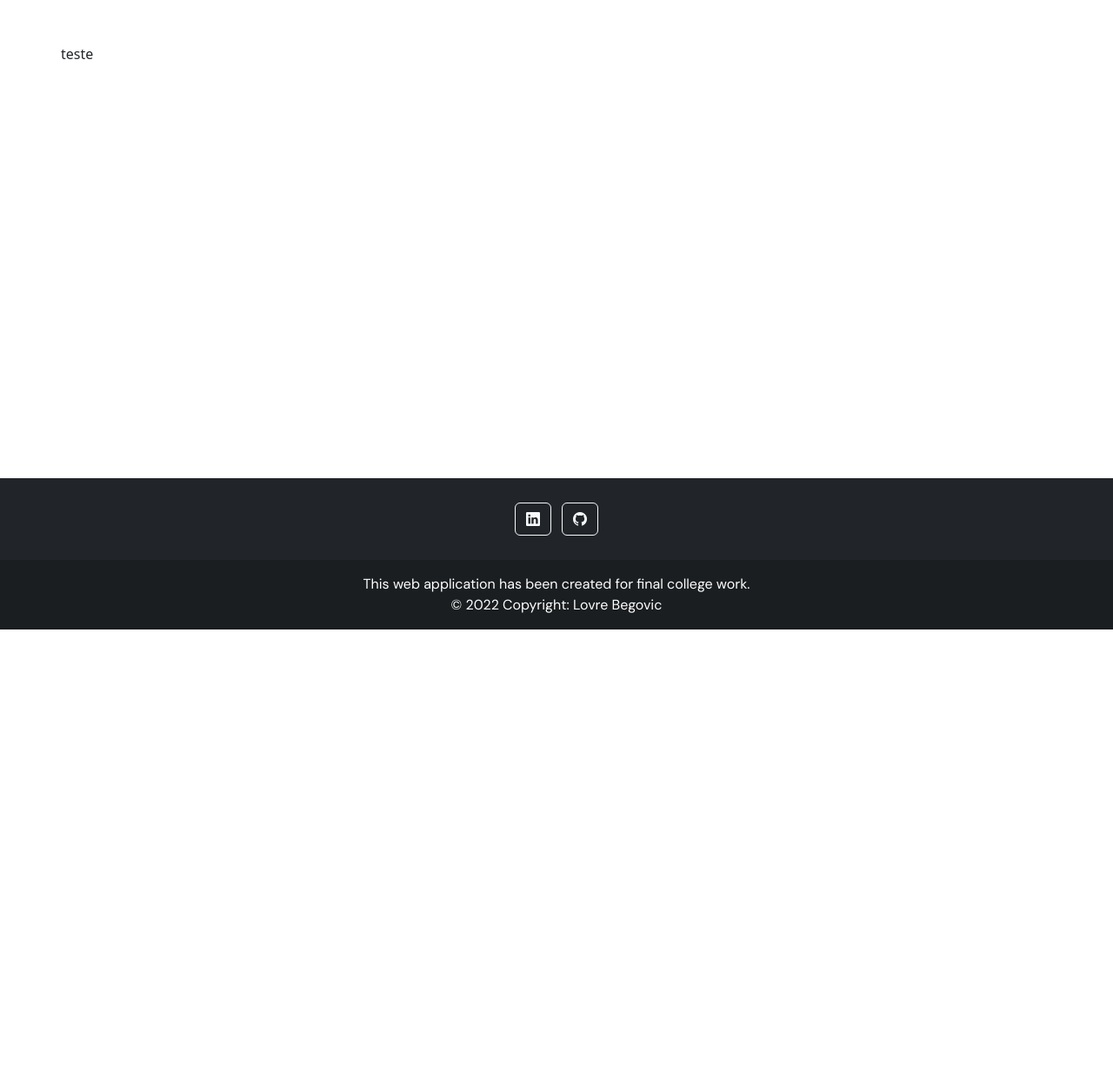
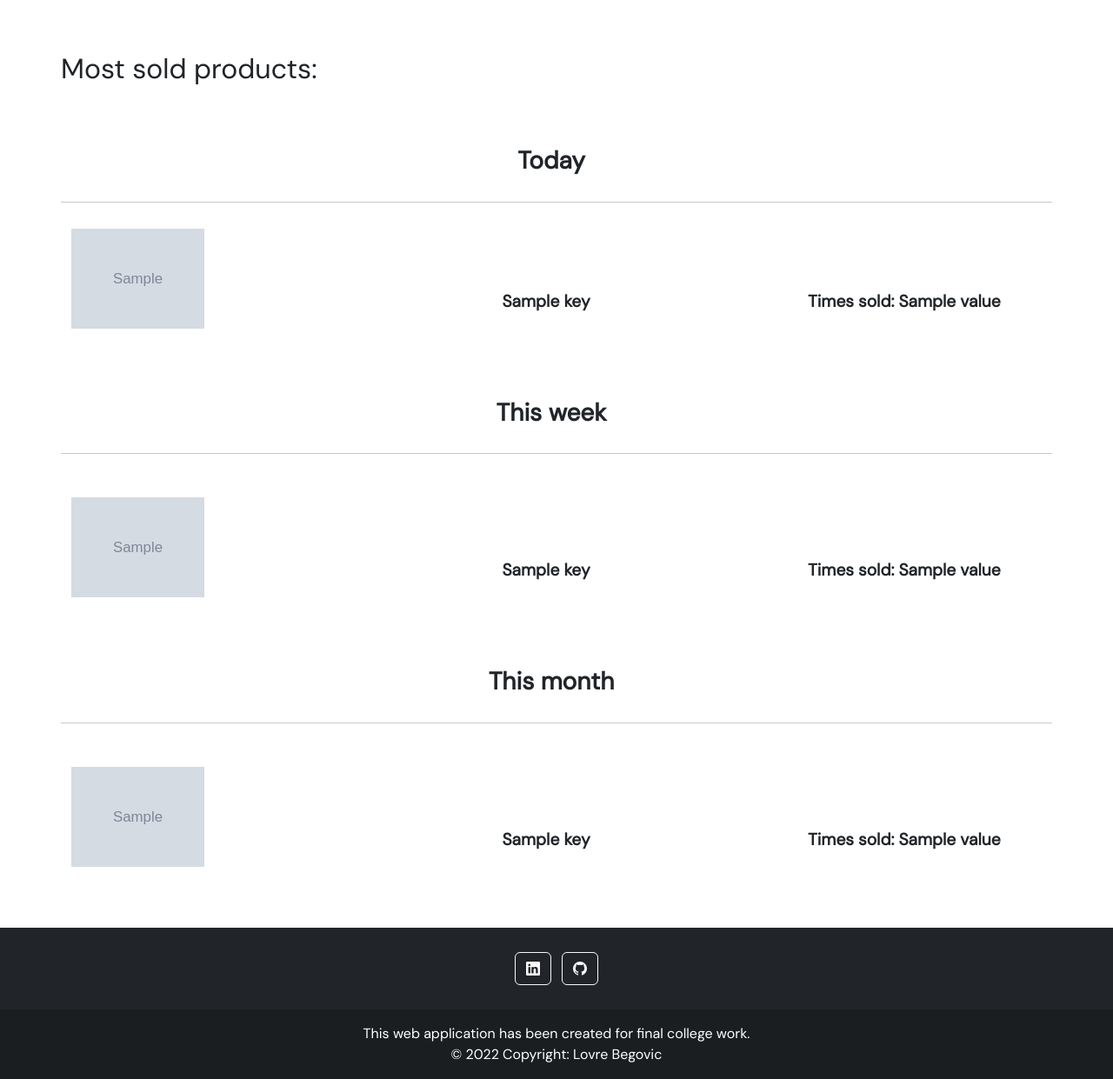
Before and after one commit to lb46861/Basktebal-shop-Swoosh, a Django app: template swoosh_project/swoosh_app/templates/products/bestbuy.html in a window 1280 px wide. Shown: the part 76-1317 px from the top of the page at 87% size. Before the commit the page ends 800 px from the top, so only its background shows below. Run offline with Django 3.2, Linux system fonts and the light colour scheme; the template is opened without the code that fills it: most values are stand-ins (such as "Sample title", 1, 10 or a date in 2020); grey boxes marked "Sample" are stand-in pictures; some libraries are stand-ins or nearby versions.

Commit message:
Implemented temple for best buy products

```diff
--- a/swoosh_project/swoosh_app/templates/navigation.html
+++ b/swoosh_project/swoosh_app/templates/navigation.html
@@ -22,6 +22,7 @@
                 <li><a class="nav-link" href="{% url 'allorders' %}">Orders</a></li>
                 {% endif %}
 
+                <li><a class="nav-link inline" href="{% url 'bestbuy' %}">Best buy</a></li>
                 <li><strong><a class="nav-link inline" href="{% url 'logout' %}">Logout</a></strong></li>
 
             {% else %}
--- a/swoosh_project/swoosh_app/templates/products/bestbuy.html
+++ b/swoosh_project/swoosh_app/templates/products/bestbuy.html
@@ -5,7 +5,75 @@
 <div class="container">
 
     <div class="row" style="margin-top: 50px;">
-            teste
+        <h2 style="margin-bottom: 50px; padding-left: 0; margin-left: 0;">Most sold products: </h2>
+
+
+        {% if today %}
+        <h3 style="margin-left:0; padding-left:0; text-align: center; margin-bottom: 20px;"><strong>Today</strong></h3><hr style="margin-bottom: 30px;">
+                {% for key, value in today.items %}
+                    <div class="row spaceBetween">
+                        <div class="col-sm-3">
+                            <a href="{% url 'productdetail' key.id %}"><img  src="{{ key.image.url }}" style="max-width: 60%;" alt={{key.name}}></a>
+                        </div>
+                        <div class="col-sm-6">
+                            <p style="font-weight: 600; margin-top:60px; font-size: 1.2rem; text-align: center;">
+                            {{key.name}}
+                            </p>
+                        </div>
+
+
+                        <div class="col-sm-3" style="margin-top:60px;">
+                            <p style="font-weight: bold; font-size: 1.2rem;">Times sold: {{value}}</p>
+                        </div>
+                    </div>
+                {% endfor %}
+        {% endif %}
+
+        {% if today %}
+        <h3 style="margin-left:0; padding-left:0; text-align: center; margin-bottom: 20px;"><strong>This week</strong></h3><hr style="margin-bottom: 50px;">
+            {% for key, value in week.items %}
+                <div class="row spaceBetween">
+                    <div class="col-sm-3">
+                        <a href="{% url 'productdetail' key.id %}"><img  src="{{ key.image.url }}" style="max-width: 60%;" alt={{key.name}}></a>
+                    </div>
+                    <div class="col-sm-6">
+                        <p style="font-weight: 600; margin-top:60px; font-size: 1.2rem; text-align: center;">
+                        {{key.name}}
+                        </p>
+                    </div>
+
+
+                    <div class="col-sm-3" style="margin-top:60px;">
+                        <p style="font-weight: bold; font-size: 1.2rem;">Times sold: {{value}}</p>
+                    </div>
+                </div>
+            {% endfor %}
+        {% endif %}
+
+
+        {% if today %}
+            <h3 style="margin-left:0; padding-left:0; text-align: center; margin-bottom: 20px;"><strong>This month</strong></h3><hr style="margin-bottom: 50px;">
+                {% for key, value in month.items %}
+                    <div class="row spaceBetween">
+                        <div class="col-sm-3">
+                            <a href="{% url 'productdetail' key.id %}"><img  src="{{ key.image.url }}" style="max-width: 60%;" alt={{key.name}}></a>
+                        </div>
+                        <div class="col-sm-6">
+                            <p style="font-weight: 600; margin-top:60px; font-size: 1.2rem; text-align: center;">
+                            {{key.name}}
+                            </p>
+                        </div>
+
+
+                        <div class="col-sm-3" style="margin-top:60px;">
+                            <p style="font-weight: bold; font-size: 1.2rem;">Times sold: {{value}}</p>
+                        </div>
+                    </div>
+                {% endfor %}
+        {% endif %}
+
+
+
     </div>
 
 </div>
--- a/swoosh_project/swoosh_app/templates/products/productList.html
+++ b/swoosh_project/swoosh_app/templates/products/productList.html
@@ -27,7 +27,7 @@
     <div style="margin-bottom: 50px; margin-top: 50px;">
         <h1>PRODUCTS CRUD</h1>
         <p><a href="{% url 'addproduct' %}" class="btn btn-secondary" role="button" style="color: #fff;" >Add new product</a>&nbsp;&nbsp;
-        <a href="{% url 'editproductdetail' %}" class="btn btn-dark" role="button" style="color: #fff;">Product Details</a>&nbsp;</p>
+        <a href="{% url 'editproductdetail' %}" class="btn btn-dark" role="button" style="color: #fff;">Edit Product Details</a>&nbsp;</p>
     </div>
     {% else %}
         <h1 style="margin-bottom: 50px; margin-top: 50px;">Enjoy our products: </h1>
--- a/swoosh_project/swoosh_project/urls.py
+++ b/swoosh_project/swoosh_project/urls.py
@@ -42,6 +42,7 @@ urlpatterns = [
     path('addproduct/', views.addproduct, name='addproduct'),
     path('editproductdetail/', views.editproductdetail, name='editproductdetail'),
     path('bestbuy/', views.bestbuy, name='bestbuy'),
+    path('bestcustomers/', views.bestcustomers, name='bestcustomers'),
 ]
 
 urlpatterns += static(settings.MEDIA_URL, document_root=settings.MEDIA_ROOT)
```
Also changed, not shown: swoosh_project/swoosh_app/views.py (+17 -6 lines).
